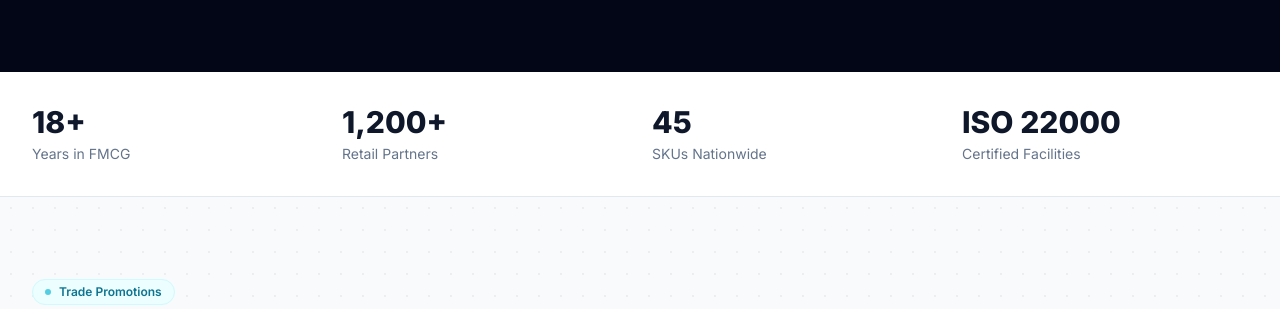
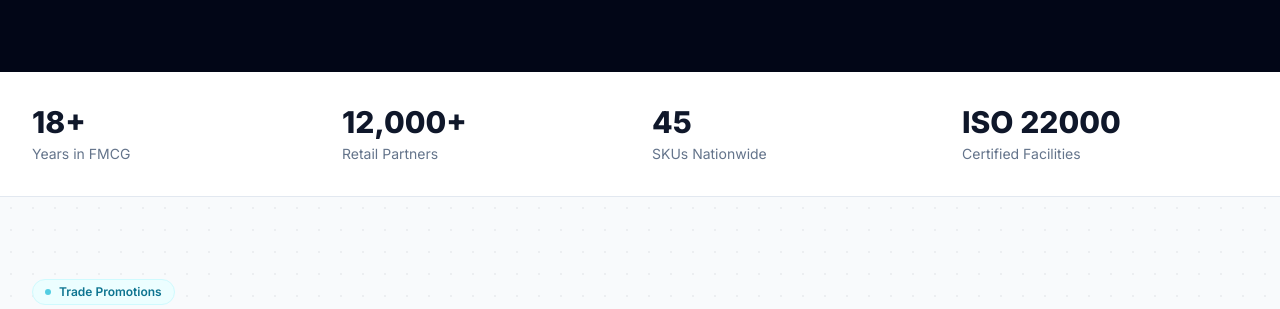
Before and after one commit to Nafis-Kamal-CodeQuest/Aizah, a Django app: page / in a window 1280 px wide. Shown: the part 629-938 px from the top of the page. Run offline with Django 5.2, Linux system fonts and the light colour scheme; data that the repository does not hold is empty; some libraries are stand-ins or nearby versions.

Commit message:
content: update Retail Partners count to 12,000+

```diff
--- a/templates/home.html
+++ b/templates/home.html
@@ -345,7 +345,7 @@
             <div class="text-xs sm:text-sm text-slate-500 mt-1">Years in FMCG</div>
           </div>
           <div class="text-center md:text-left" data-reveal data-reveal-delay="0.08">
-            <div class="text-2xl sm:text-3xl font-extrabold text-slate-900" data-count="1200" data-suffix="+" data-comma="true" data-stat-delay="0.08">1,200+</div>
+            <div class="text-2xl sm:text-3xl font-extrabold text-slate-900" data-count="12000" data-suffix="+" data-comma="true" data-stat-delay="0.08">1,200+</div>
             <div class="text-xs sm:text-sm text-slate-500 mt-1">Retail Partners</div>
           </div>
           <div class="text-center md:text-left" data-reveal data-reveal-delay="0.16">
```
